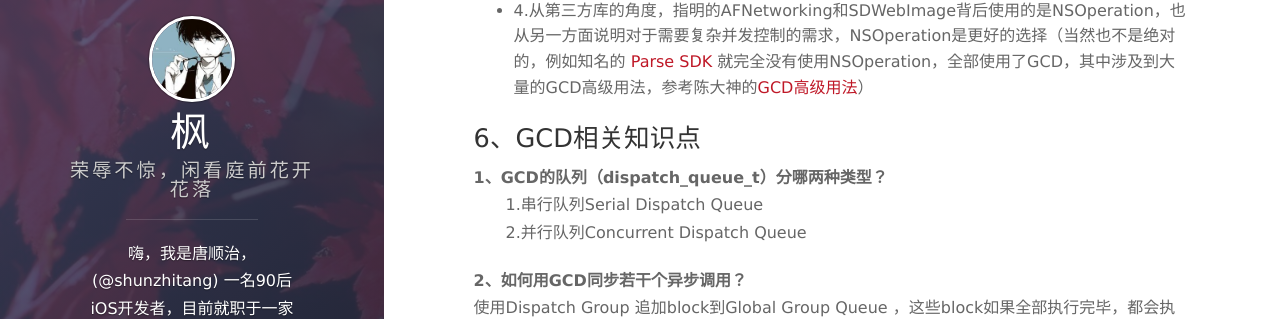
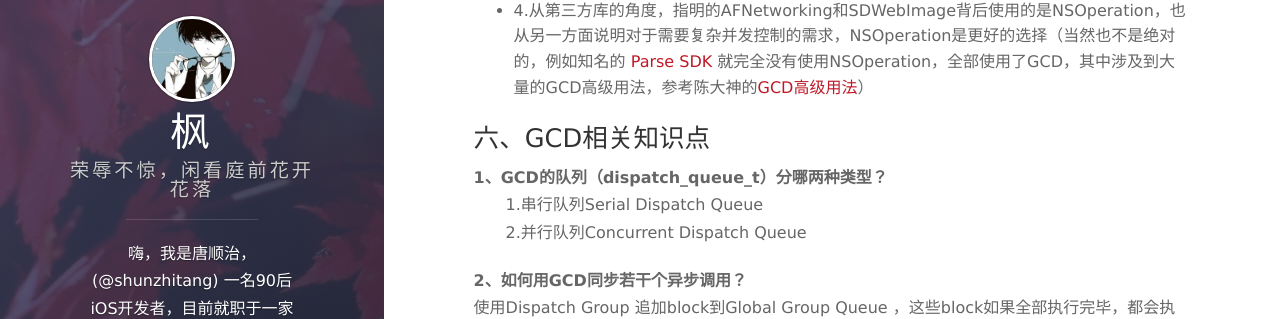
Before and after one commit to ShunzhiTang/ShunzhiTang.github.io, a Jekyll site: the page built from _posts/2016-10-02-iOS-gcd-Note.markdown, in a window 1280 px wide and 900 px high, scrolled down 14211 px. Shown: the part 137-456 px from the top of the window. Built offline with Jekyll 4.4.1, drawn with Linux system fonts in a browser that asks for light colours; nearby versions of some CDN libraries; comment, search, counter and statistics services are not loaded.

Commit message:
gcd and operation update

```diff
--- a/_posts/2016-10-02-iOS-gcd-Note.markdown
+++ b/_posts/2016-10-02-iOS-gcd-Note.markdown
@@ -276,7 +276,7 @@ GCD和NSOperation都很强大，他们的不同从以下几个方面说明：
 - 4.从第三方库的角度，指明的AFNetworking和SDWebImage背后使用的是NSOperation，也从另一方面说明对于需要复杂并发控制的需求，NSOperation是更好的选择（当然也不是绝对的，例如知名的[ Parse SDK ](https://github.com/parse-community/Parse-SDK-iOS-OSX) 就完全没有使用NSOperation，全部使用了GCD，其中涉及到大量的GCD高级用法，参考陈大神的[GCD高级用法](https://github.com/ChenYilong/ParseSourceCodeStudy)）
 
 
-### 6、GCD相关知识点 <br>
+### 六、GCD相关知识点 <br>
 **1、GCD的队列（dispatch_queue_t）分哪两种类型？**<br>
 &emsp;&emsp;1.串行队列Serial Dispatch Queue <br>
 &emsp;&emsp;2.并行队列Concurrent Dispatch Queue
```
